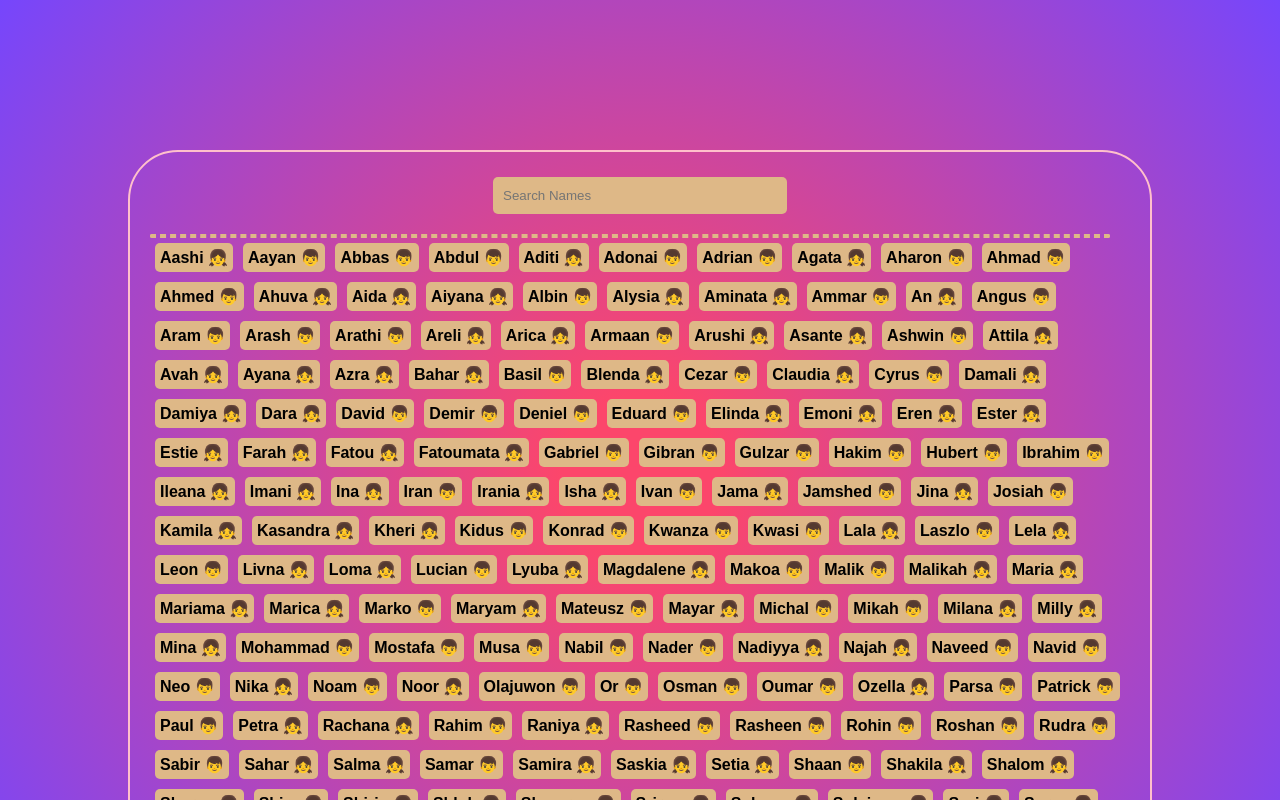
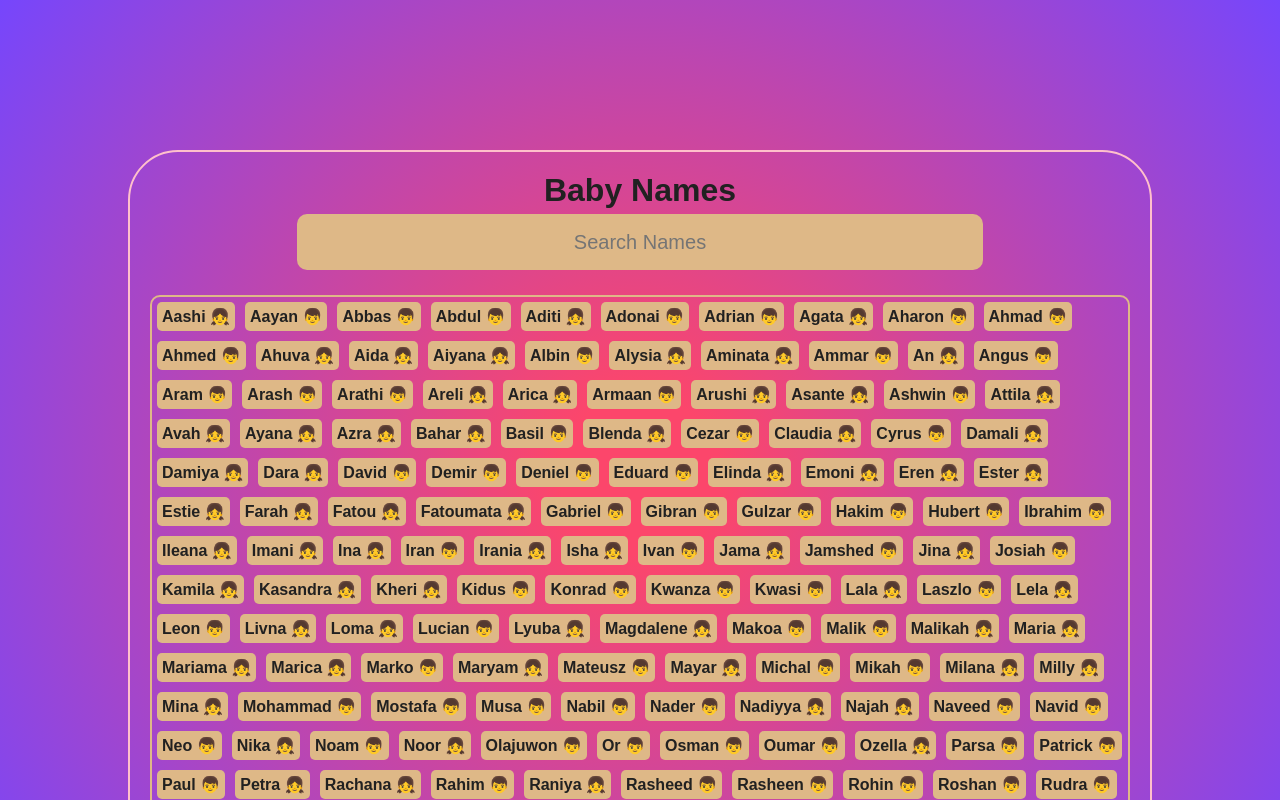
Before and after one commit to Riyaazct/baby-names-react, a React (Create React App) app: page / in a window 1280 px wide. Shown: the top 800 px of the page. Built offline with nearby package versions, Linux system fonts and the light colour scheme.

Commit message:
complete favourites add and remove functionality

```diff
--- a/src/App.css
+++ b/src/App.css
@@ -23,5 +23,11 @@ body {
   margin-top: 150px;
   border: 2px solid pink;
   border-radius: 50px;
-  display: flex;
+  text-align: center;
+  color: #212121;
 }
+
+input,
+input::placeholder {
+  font: 20px/3 sans-serif;
+}
--- a/src/App.js
+++ b/src/App.js
@@ -4,6 +4,7 @@ import ListOfNames from "./ListOfNames";
 function App() {
   return (
     <div className="App">
+      <h1>Baby Names</h1>
       <ListOfNames />
     </div>
   );
--- a/src/ListOfNames.css
+++ b/src/ListOfNames.css
@@ -1,7 +1,9 @@
 .container {
   display: flex;
   flex-wrap: wrap;
-  /* border: 5px solid red; */
+  border: 2px solid burlywood;
+  margin-top: 5px;
+  border-radius: 10px;
 }
 
 .box {
@@ -16,16 +18,16 @@
 }
 
 .search {
+  width: 70%;
   margin: 5px;
   margin-bottom: 20px;
   height: 2.8em;
-  width: 30%;
-  border-radius: 5px;
+  border-radius: 10px;
   border: none;
   background: burlywood;
   color: black;
   padding: 10px;
-  margin-left: 35%;
+  text-align: center;
 }
 
 .search:focus {
@@ -33,11 +35,10 @@
 }
 
 .favourites_container {
-  border: 2px dashed burlywood;
-  border-radius: 5px;
+  border: 2px solid burlywood;
+  border-radius: 10px;
   display: flex;
   flex-wrap: wrap;
-  width: 98%;
 }
 
 .favourites_list {
--- a/src/ListOfNames.js
+++ b/src/ListOfNames.js
@@ -7,9 +7,9 @@ function ListOfNames(props) {
   let [names, setNames] = useState(babyNamesData);
   const [search, setSearch] = useState("");
   const [searchResult, setSearchResult] = useState([]);
-  const [favourite, setFavourite] = useState([]);
+  let [favourite, setFavourite] = useState([]);
   const [savedId, setSavedId] = useState();
-  const [parentNode] = useState();
+  const [isActive, setActive] = useState(null);
 
   const male = "👦";
   const female = "👧";
@@ -42,6 +42,7 @@ function ListOfNames(props) {
         item.id === Number(e.target.id) &&
         e.target.parentNode.hidden === false
       ) {
+        setActive("favourites_container");
         favourite.push(item);
         e.target.parentNode.hidden = true;
       }
@@ -52,11 +53,20 @@ function ListOfNames(props) {
     setSavedId(e.target.id);
 
     names.forEach((item) => {
-      if (item.id === Number(e.target.id)) {
-        e.target.parentNode.hidden = true;
+      let id = Number(e.target.id);
+      if (item.id === id) {
+        const result = favourite.filter((item) => item.id !== id);
+        setFavourite(result);
+        if (result.length <= 0) {
+          handleToggle();
+        }
       }
     });
+
+    // setActive(null);
   };
+
+  const handleToggle = () => setActive(!isActive);
 
   return (
     <div>
@@ -66,8 +76,10 @@ function ListOfNames(props) {
         placeholder="Search Names"
         onChange={handleKeyPress}
       />
-      <div className="favourites_container">
-        {favourite.map(({ name, sex, id }, index) => (
+      <div className={isActive ? "favourites_container" : null}>
+        {favourite
+          .sort((a, b) => (a.name > b.name ? 1 : -1))
+          .map(({ name, sex, id }, index) => (
             <div key={index}>
               <div className="box">
                 <h4 id={id} onClick={handleOnClickRemove}>
```
Lines whose indentation alone changed are shown as unchanged.
